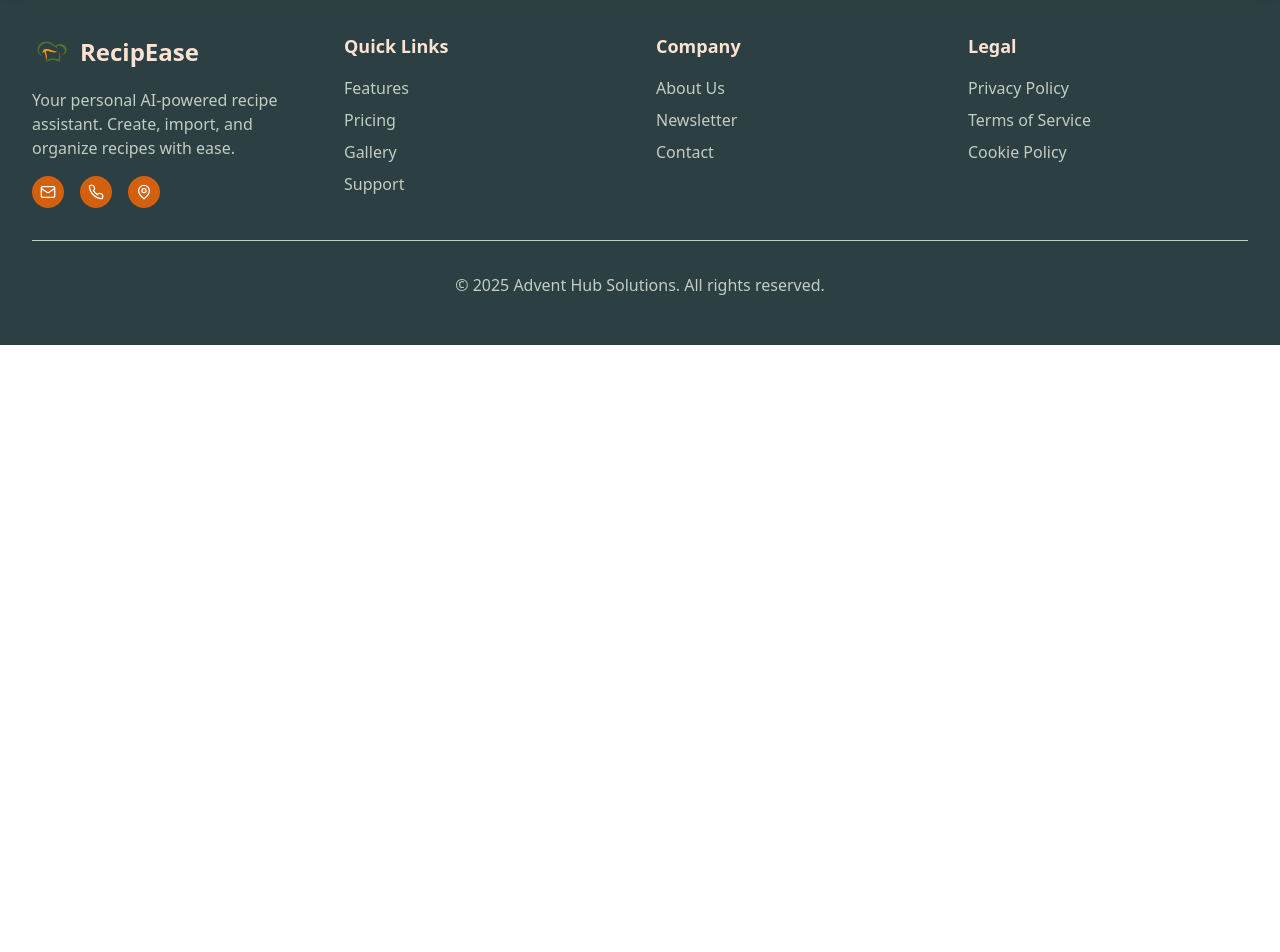
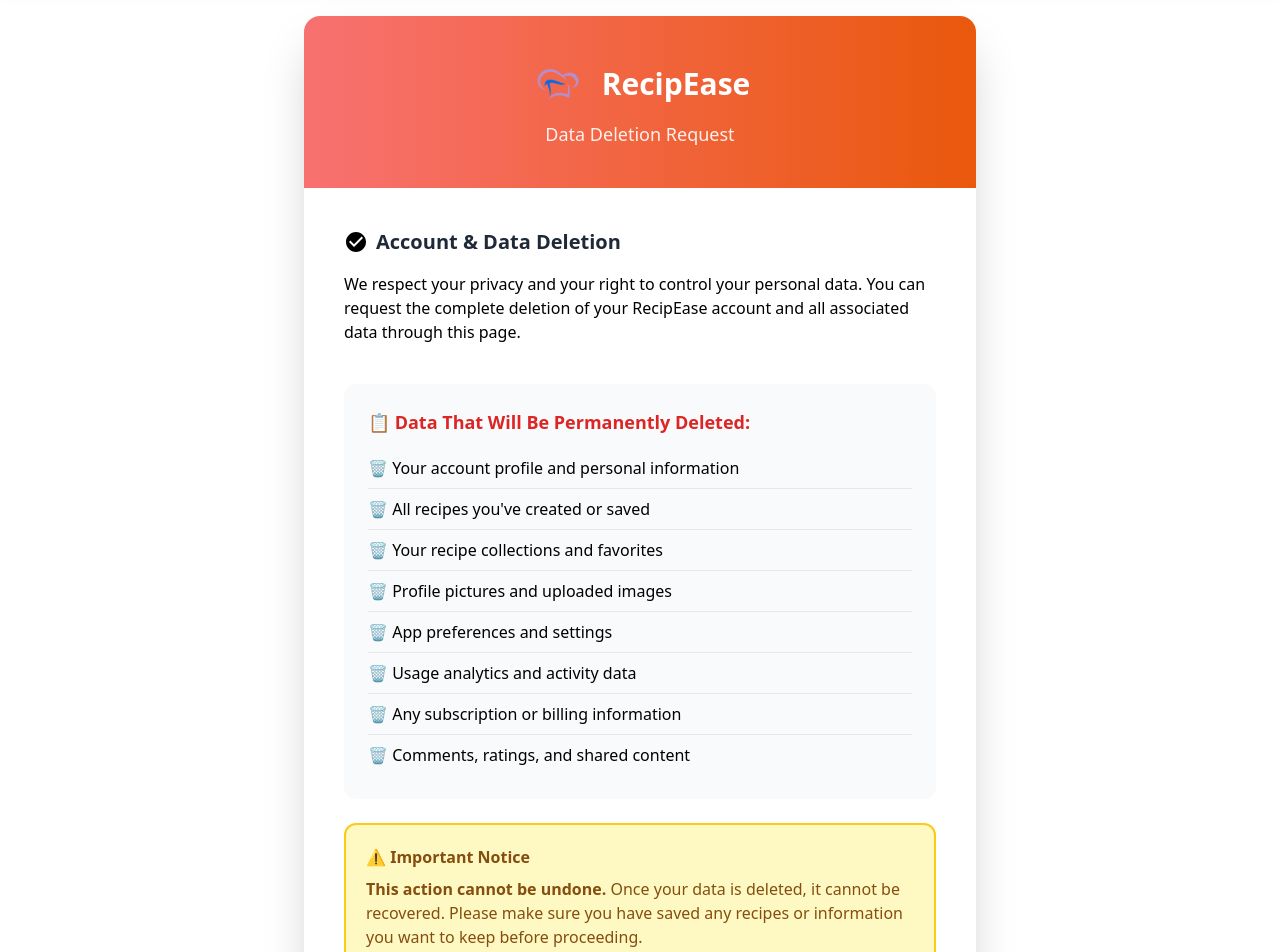
Before and after one commit to louisbrent1992/recipease-website, a React (Vite) app: page /data-deletion in a window 1280 px wide. Shown: the part 80-1032 px from the top of the page. Before the commit the page ends 800 px from the top, so only its background shows below. Built offline with nearby package versions, Linux system fonts and the light colour scheme.

Commit message:
added data deletion page

```diff
--- a/src/App.tsx
+++ b/src/App.tsx
@@ -1,17 +1,17 @@
-import React from 'react';
-import { BrowserRouter as Router, Routes, Route } from 'react-router-dom';
-import Navbar from './components/Navbar';
-import Footer from './components/Footer';
-import Home from './pages/Home';
-import Features from './pages/Features';
-import Gallery from './pages/Gallery';
-import Pricing from './pages/Pricing';
-import Support from './pages/Support';
-import Newsletter from './pages/Newsletter';
-import About from './pages/About';
-import Privacy from './pages/Privacy';
-import Terms from './pages/Terms';
-import Cookies from './pages/Cookies';
+import { BrowserRouter as Router, Routes, Route } from "react-router-dom";
+import Navbar from "./components/Navbar";
+import Footer from "./components/Footer";
+import Home from "./pages/Home";
+import Features from "./pages/Features";
+import Gallery from "./pages/Gallery";
+import Pricing from "./pages/Pricing";
+import Support from "./pages/Support";
+import Newsletter from "./pages/Newsletter";
+import About from "./pages/About";
+import Privacy from "./pages/Privacy";
+import Terms from "./pages/Terms";
+import Cookies from "./pages/Cookies";
+import DataDeletion from "./pages/DataDeletion";
 
 function App() {
 	return (
@@ -30,6 +30,7 @@ function App() {
 						<Route path="/privacy" element={<Privacy />} />
 						<Route path="/terms" element={<Terms />} />
 						<Route path="/cookies" element={<Cookies />} />
+						<Route path="/data-deletion" element={<DataDeletion />} />
 					</Routes>
 				</main>
 				<Footer />
--- a/src/components/Navbar.tsx
+++ b/src/components/Navbar.tsx
@@ -13,6 +13,7 @@ const Navbar = () => {
 		{ name: "Pricing", href: "/pricing" },
 		{ name: "Support", href: "/support" },
 		{ name: "About", href: "/about" },
+		{ name: "Data Deletion", href: "/data-deletion" },
 	];
 
 	return (
--- a/src/pages/About.tsx
+++ b/src/pages/About.tsx
@@ -90,7 +90,7 @@ const About = () => {
 									/>
 								</div>
 								<span className="text-lg font-semibold text-heading">
-									Empowering home chefs worldwide
+									Empowering home chefs worldwide.
 								</span>
 							</div>
 						</div>
@@ -189,7 +189,7 @@ const About = () => {
 								</div>
 								<div>
 									<h4 className="font-semibold text-gray-900">Headquarters</h4>
-									<p className="text-gray-600">San Francisco, California</p>
+									<p className="text-gray-600">Los Angeles, California</p>
 								</div>
 							</div>
 						</div>
--- /dev/null
+++ b/src/pages/DataDeletion.tsx
@@ -0,0 +1,271 @@
+import React, { useState } from "react";
+
+const DataDeletion: React.FC = () => {
+	const [email, setEmail] = useState("");
+	const [reason, setReason] = useState("");
+	const [confirm, setConfirm] = useState(false);
+	const [loading, setLoading] = useState(false);
+	const [success, setSuccess] = useState(false);
+	const [error, setError] = useState("");
+
+	const handleSubmit = async (e: React.FormEvent) => {
+		e.preventDefault();
+		setSuccess(false);
+		setError("");
+		setLoading(true);
+		try {
+			const data = {
+				email,
+				reason,
+				timestamp: new Date().toISOString(),
+				userAgent: navigator.userAgent,
+				source: "web_form",
+			};
+			const response = await fetch(
+				"https://flutter-recipe-app.onrender.com/api/data-deletion",
+				{
+					method: "POST",
+					headers: { "Content-Type": "application/json" },
+					body: JSON.stringify(data),
+				}
+			);
+			const result = await response.json();
+			if (response.ok && result.success) {
+				setSuccess(true);
+				setEmail("");
+				setReason("");
+				setConfirm(false);
+			} else {
+				throw new Error(result.message || "Failed to submit request");
+			}
+		} catch (err: any) {
+			setError(
+				err.message ||
+					"There was an error processing your request. Please try again or contact our support team."
+			);
+		} finally {
+			setLoading(false);
+		}
+	};
+
+	const isEmailValid = (email: string) => {
+		return /^[^\s@]+@[^\s@]+\.[^\s@]+$/.test(email);
+	};
+
+	return (
+		<div className="max-w-2xl mx-auto bg-white rounded-2xl shadow-2xl overflow-hidden my-8">
+			<div className="bg-gradient-to-r from-red-400 to-orange-600 text-white p-10 text-center">
+				<div className="flex items-center justify-center gap-4 mb-2">
+					<img
+						src="icons/logo.png"
+						alt="RecipEase Logo"
+						className="w-14 h-14 object-contain filter invert"
+					/>
+					<h1 className="text-3xl font-bold">RecipEase</h1>
+				</div>
+				<p className="text-lg opacity-90">Data Deletion Request</p>
+			</div>
+
+			<div className="p-10">
+				<div className="mb-10">
+					<h2 className="flex items-center gap-2 text-xl font-semibold text-gray-800 mb-4">
+						<svg className="w-6 h-6" viewBox="0 0 24 24">
+							<path d="M12 2C6.48 2 2 6.48 2 12s4.48 10 10 10 10-4.48 10-10S17.52 2 12 2zm-2 15l-5-5 1.41-1.41L10 14.17l7.59-7.59L19 8l-9 9z" />
+						</svg>
+						Account & Data Deletion
+					</h2>
+					<p>
+						We respect your privacy and your right to control your personal
+						data. You can request the complete deletion of your RecipEase
+						account and all associated data through this page.
+					</p>
+				</div>
+
+				<div className="bg-gray-50 rounded-xl p-6 my-6">
+					<h3 className="text-red-600 mb-3 text-lg font-semibold">
+						📋 Data That Will Be Permanently Deleted:
+					</h3>
+					<ul className="list-none p-0">
+						<li className="py-2 border-b border-gray-200 flex items-center gap-2 last:border-b-0">
+							🗑️ Your account profile and personal information
+						</li>
+						<li className="py-2 border-b border-gray-200 flex items-center gap-2 last:border-b-0">
+							🗑️ All recipes you've created or saved
+						</li>
+						<li className="py-2 border-b border-gray-200 flex items-center gap-2 last:border-b-0">
+							🗑️ Your recipe collections and favorites
+						</li>
+						<li className="py-2 border-b border-gray-200 flex items-center gap-2 last:border-b-0">
+							🗑️ Profile pictures and uploaded images
+						</li>
+						<li className="py-2 border-b border-gray-200 flex items-center gap-2 last:border-b-0">
+							🗑️ App preferences and settings
+						</li>
+						<li className="py-2 border-b border-gray-200 flex items-center gap-2 last:border-b-0">
+							🗑️ Usage analytics and activity data
+						</li>
+						<li className="py-2 border-b border-gray-200 flex items-center gap-2 last:border-b-0">
+							🗑️ Any subscription or billing information
+						</li>
+						<li className="py-2 flex items-center gap-2">
+							🗑️ Comments, ratings, and shared content
+						</li>
+					</ul>
+				</div>
+
+				<div className="bg-yellow-100 border-2 border-yellow-400 rounded-xl p-5 my-6">
+					<h3 className="text-yellow-800 mb-2 flex items-center gap-2 font-semibold">
+						⚠️ Important Notice
+					</h3>
+					<p className="text-yellow-800 font-medium">
+						<strong>This action cannot be undone.</strong> Once your data is
+						deleted, it cannot be recovered. Please make sure you have saved any
+						recipes or information you want to keep before proceeding.
+					</p>
+				</div>
+
+				<div className="mb-10">
+					<h2 className="flex items-center gap-2 text-xl font-semibold text-gray-800 mb-4">
+						<svg className="w-6 h-6" viewBox="0 0 24 24">
+							<path d="M20 4H4c-1.1 0-1.99.9-1.99 2L2 18c0 1.1.9 2 2 2h16c1.1 0 2-.9 2-2V6c0-1.1-.9-2-2-2zm0 4l-8 5-8-5V6l8 5 8-5v2z" />
+						</svg>
+						Request Data Deletion
+					</h2>
+					<p>
+						Please fill out the form below to request deletion of your account
+						and data. We will process your request within 30 days as required by
+						applicable privacy laws.
+					</p>
+				</div>
+
+				<div className="bg-gray-50 rounded-xl p-8 my-8">
+					<form onSubmit={handleSubmit}>
+						<div className="mb-5">
+							<label
+								htmlFor="email"
+								className="block mb-2 font-semibold text-gray-800"
+							>
+								Email Address *
+							</label>
+							<input
+								type="email"
+								id="email"
+								name="email"
+								required
+								className="w-full p-3 border-2 border-gray-200 rounded-lg text-base focus:outline-none focus:border-indigo-400 focus:ring-2 focus:ring-indigo-100"
+								placeholder="Enter the email associated with your RecipEase account"
+								value={email}
+								onChange={(e) => setEmail(e.target.value)}
+								pattern="^[^\s@]+@[^\s@]+\.[^\s@]+$"
+								disabled={loading}
+							/>
+						</div>
+						<div className="mb-5">
+							<label
+								htmlFor="reason"
+								className="block mb-2 font-semibold text-gray-800"
+							>
+								Reason for Deletion (Optional)
+							</label>
+							<textarea
+								id="reason"
+								name="reason"
+								className="w-full p-3 border-2 border-gray-200 rounded-lg text-base focus:outline-none focus:border-indigo-400 focus:ring-2 focus:ring-indigo-100 min-h-[100px] resize-y"
+								placeholder="Please let us know why you're deleting your account. This helps us improve our service."
+								value={reason}
+								onChange={(e) => setReason(e.target.value)}
+								disabled={loading}
+							/>
+						</div>
+						<div className="flex items-start gap-3 my-5">
+							<input
+								type="checkbox"
+								id="confirm"
+								name="confirm"
+								required
+								checked={confirm}
+								onChange={(e) => setConfirm(e.target.checked)}
+								disabled={loading}
+								className="mt-1"
+							/>
+							<label htmlFor="confirm" className="font-normal cursor-pointer">
+								I understand that this action is permanent and cannot be undone.
+								I confirm that I want to delete my RecipEase account and all
+								associated data.
+							</label>
+						</div>
+						<button
+							type="submit"
+							className="bg-gradient-to-r from-red-500 to-red-700 text-white border-none py-4 px-8 rounded-lg text-base font-semibold w-full transition-all duration-300 hover:-translate-y-0.5 hover:shadow-lg disabled:bg-gray-300 disabled:cursor-not-allowed"
+							disabled={loading || !isEmailValid(email) || !confirm}
+						>
+							{loading
+								? "⏳ Processing Request..."
+								: "🗑️ Submit Deletion Request"}
+						</button>
+					</form>
+					{success && (
+						<div className="bg-green-100 border-2 border-green-600 rounded-xl p-5 my-6">
+							<h3 className="text-green-800 mb-2 font-semibold">
+								✅ Request Submitted Successfully
+							</h3>
+							<p className="text-green-800">
+								Your data deletion request has been received. We will process
+								your request within 30 days and send you a confirmation email
+								once completed.
+							</p>
+						</div>
+					)}
+					{error && (
+						<div className="bg-red-100 border-2 border-red-600 rounded-xl p-5 my-6">
+							<h3 className="text-red-800 mb-2 font-semibold">
+								❌ Error Submitting Request
+							</h3>
+							<p className="text-red-800">{error}</p>
+						</div>
+					)}
+				</div>
+
+				<div className="bg-green-50 rounded-xl p-6 my-8">
+					<h3 className="text-green-700 mb-3 text-lg font-semibold">
+						📞 Need Help?
+					</h3>
+					<p>
+						If you have questions about data deletion or need assistance, please
+						contact us:
+					</p>
+					<p>
+						<strong>Email:</strong>{" "}
+						<a
+							href="mailto:privacy@recipease.kitchen"
+							className="text-green-700 font-semibold hover:underline"
+						>
+							privacy@recipease.kitchen
+						</a>
+					</p>
+					<p>
+						<strong>Support:</strong>{" "}
+						<a
+							href="mailto:support@recipease.kitchen"
+							className="text-green-700 font-semibold hover:underline"
+						>
+							support@recipease.kitchen
+						</a>
+					</p>
+					<p>
+						<strong>Response Time:</strong> We typically respond within 24-48
+						hours
+					</p>
+				</div>
+			</div>
+
+			<div className="bg-gray-800 text-white p-8 text-center">
+				<p className="mb-2">
+					&copy; 2025 Advent Hub Solutions. All rights reserved.
+				</p>
+			</div>
+		</div>
+	);
+};
+
+export default DataDeletion;
```
Lines whose indentation alone changed are shown as unchanged.
